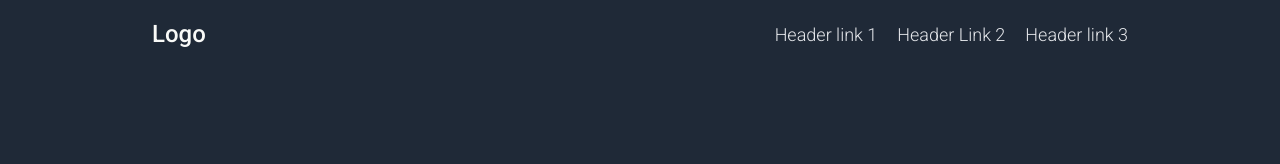
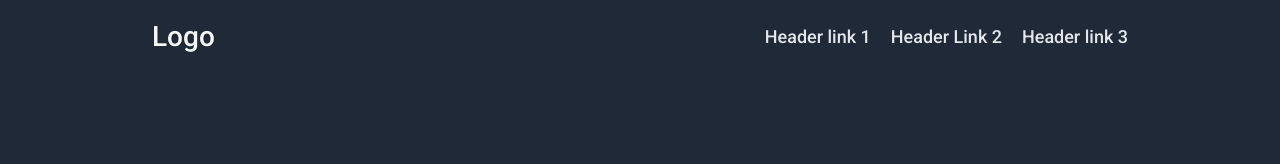
Before and after one commit to shaheedhudheen/landing-page, a plain HTML site: page index.html in a window 1280 px wide. Shown: the top 164 px of the page. Drawn offline with Linux system fonts and the light colour scheme.

Commit message:
made some css changes

```diff
--- a/index.html
+++ b/index.html
@@ -29,7 +29,7 @@
           <button class="button">Sign Up</button>
         </div>
         <div class="right-part">
-          <img class="paadam" src="/assets/paadam.jpg" alt="photo of rice field">
+          <img class="paadam" src="./assets/paadam.jpg" alt="Photo from internet">
         </div>
       </div>
     </div>
--- a/style.css
+++ b/style.css
@@ -29,7 +29,7 @@
 
 a{
   text-decoration: none;
-  font-size: 24px;
+  font-size: 28px;
   color: #f9faf8;
   font-weight: 500;
 
@@ -39,7 +39,7 @@ li{
   list-style: none;
   font-size: 18px;
   color: #e5e7eb;
-  font-weight: 300;
+  font-weight: 500;
 }
 
 .links{
```
